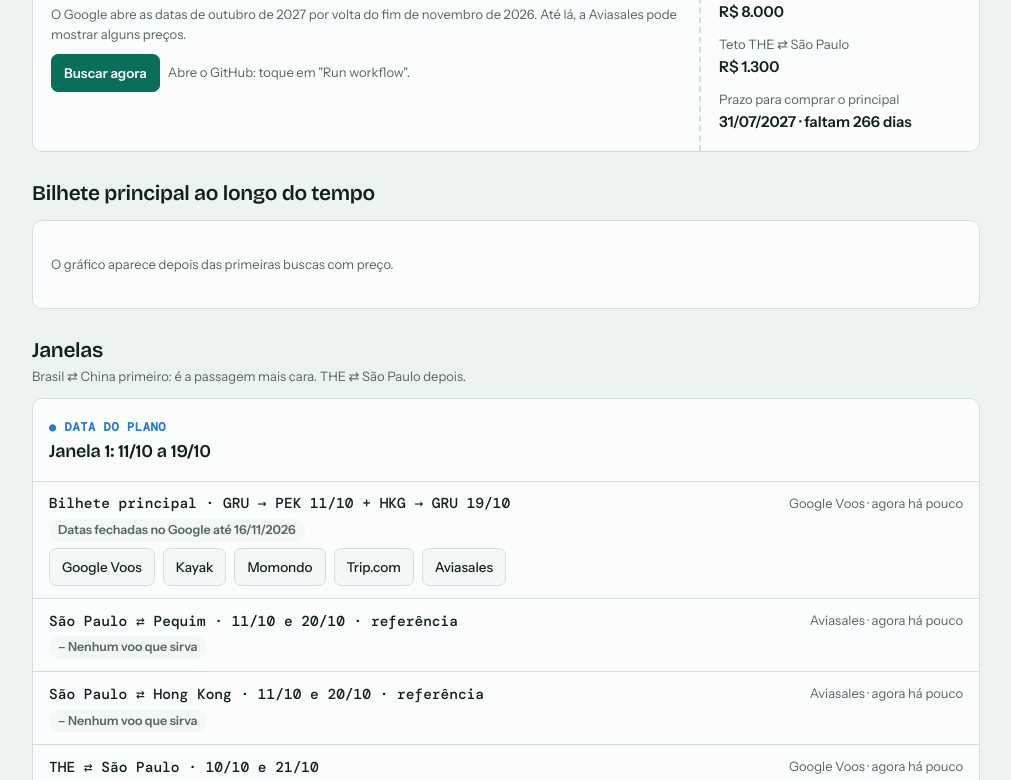
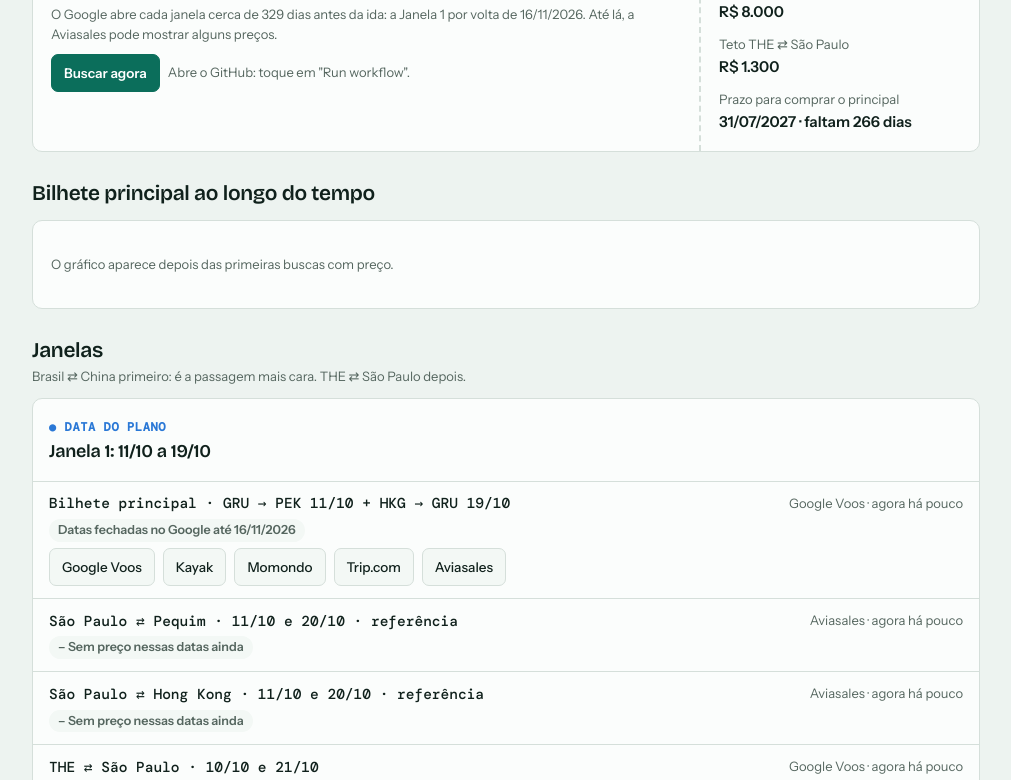
Before and after one commit to felipeporto1/radar-china, a plain HTML site: page docs/index.html in a window 1280 px wide. Shown: the part 167-947 px from the top of the page, without its empty margins (134-1145 px from the left). Drawn offline with nearby package versions, Linux system fonts and the light colour scheme.

Commit message:
Add files via upload

```diff
--- a/docs/index.html
+++ b/docs/index.html
@@ -97,7 +97,7 @@ function status(b, teto) {
   if (!b) return '<span class="pill">– Sem busca ainda</span>';
   if (b.fechada) return `<span class="pill">Datas fechadas no Google até ${dmy(b.abre)}</span>`;
   if (b.erro) return '<span class="pill warn">! Erro na última busca</span>';
-  if (!b.melhor) return '<span class="pill">– Nenhum voo que sirva</span>';
+  if (!b.melhor) return b.fonte === "Aviasales" ? '<span class="pill">– Sem preço nessas datas ainda</span>' : '<span class="pill">– Nenhum voo que sirva</span>';
   if (b.tipo === "ref") return '<span class="pill">Referência</span>';
   const p = b.melhor.preco;
   if (p > teto) return '<span class="pill bad">▲ Acima do teto</span>';
@@ -155,7 +155,7 @@ function render(D) {
   const diasPrazo = Math.round((new Date(C.prazoPrincipal + "T12:00:00") - new Date()) / 864e5);
   let h = `<header class="card pass"><div><span class="eyebrow">China 2027 · 1 adulto · econômica · sem conexão que exige visto</span><h1>Radar China</h1>`;
   if (melhor) h += `<span class="det">Menor bilhete principal agora · ${esc(melhor.rotulo || melhor.nomeJ)}</span><span class="figure">${fmt(melhor.melhor.preco)}</span><div class="row">${status(melhor, C.tetoPrincipal)}<span class="det">${esc(melhor.melhor.cia || "")}</span></div>`;
-  else h += `<span class="figure" style="font-size:clamp(26px,6vw,34px)">Sem preço ainda</span><p class="det">O Google abre as datas de outubro de 2027 por volta do fim de novembro de 2026. Até lá, a Aviasales pode mostrar alguns preços.</p>`;
+  else h += `<span class="figure" style="font-size:clamp(26px,6vw,34px)">Sem preço ainda</span><p class="det">O Google abre cada janela cerca de 329 dias antes da ida: a Janela 1 por volta de 16/11/2026. Até lá, a Aviasales pode mostrar alguns preços.</p>`;
   h += `<div class="row"><a class="btn primary" href="${acoesUrl()}" target="_blank" rel="noopener">Buscar agora</a><span class="det">Abre o GitHub: toque em "Run workflow".</span></div></div>`;
   h += `<div><div><span class="det">Última busca</span><br><b>${D.atualizado ? quando(D.atualizado) : "ainda não rodou"}</b></div><div><span class="det">Buscas no Google restantes no mês</span><br><b class="num">${D.cotaGoogle ?? "?"} de 250</b></div><div><span class="det">Teto do bilhete principal</span><br><b>${fmt(C.tetoPrincipal)}</b></div><div><span class="det">Teto THE ⇄ São Paulo</span><br><b>${fmt(C.tetoThe)}</b></div><div><span class="det">Prazo para comprar o principal</span><br><b>${dmy(C.prazoPrincipal)} · ${diasPrazo >= 0 ? "faltam " + diasPrazo + " dias" : "vencido"}</b></div></div></header>`;
 
```
